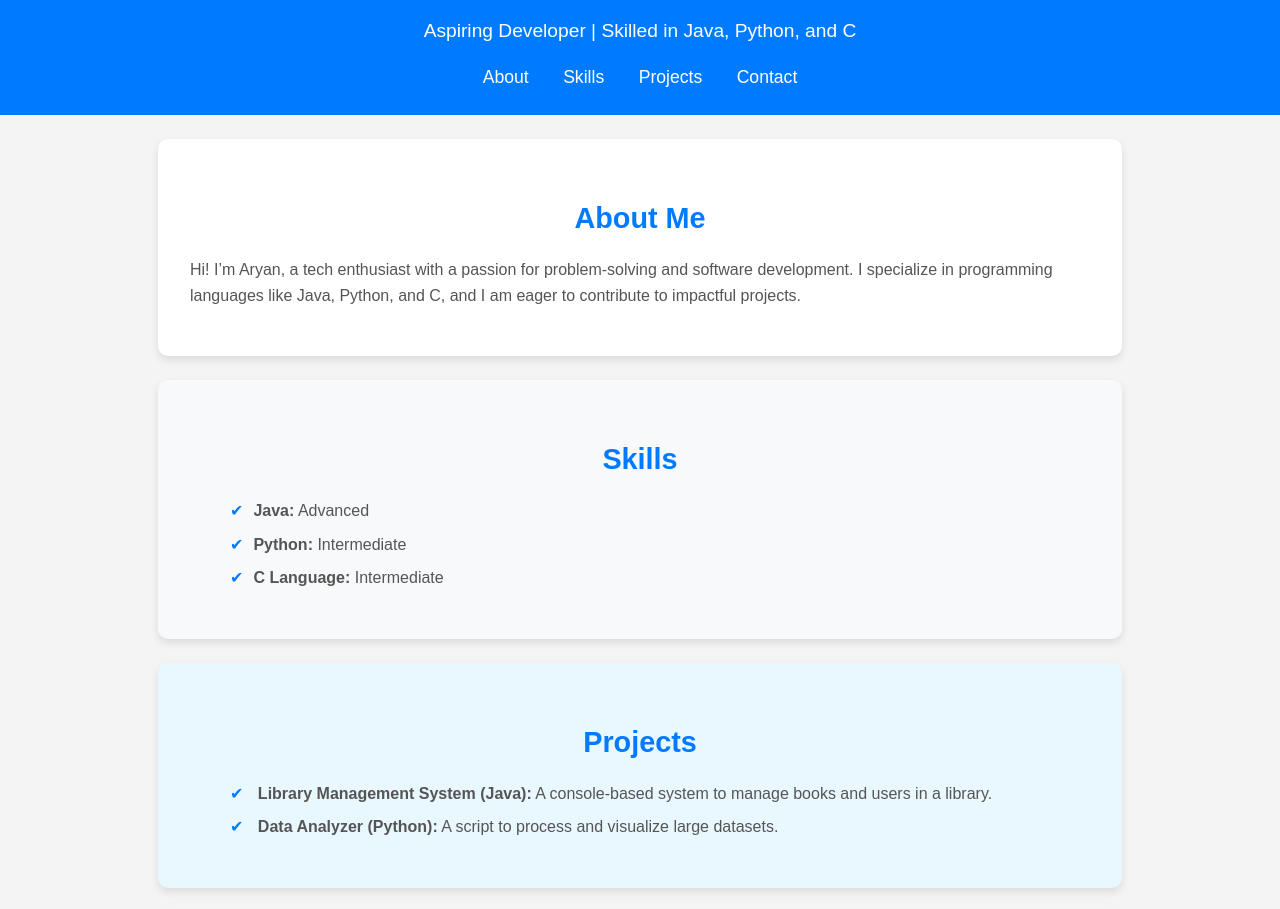
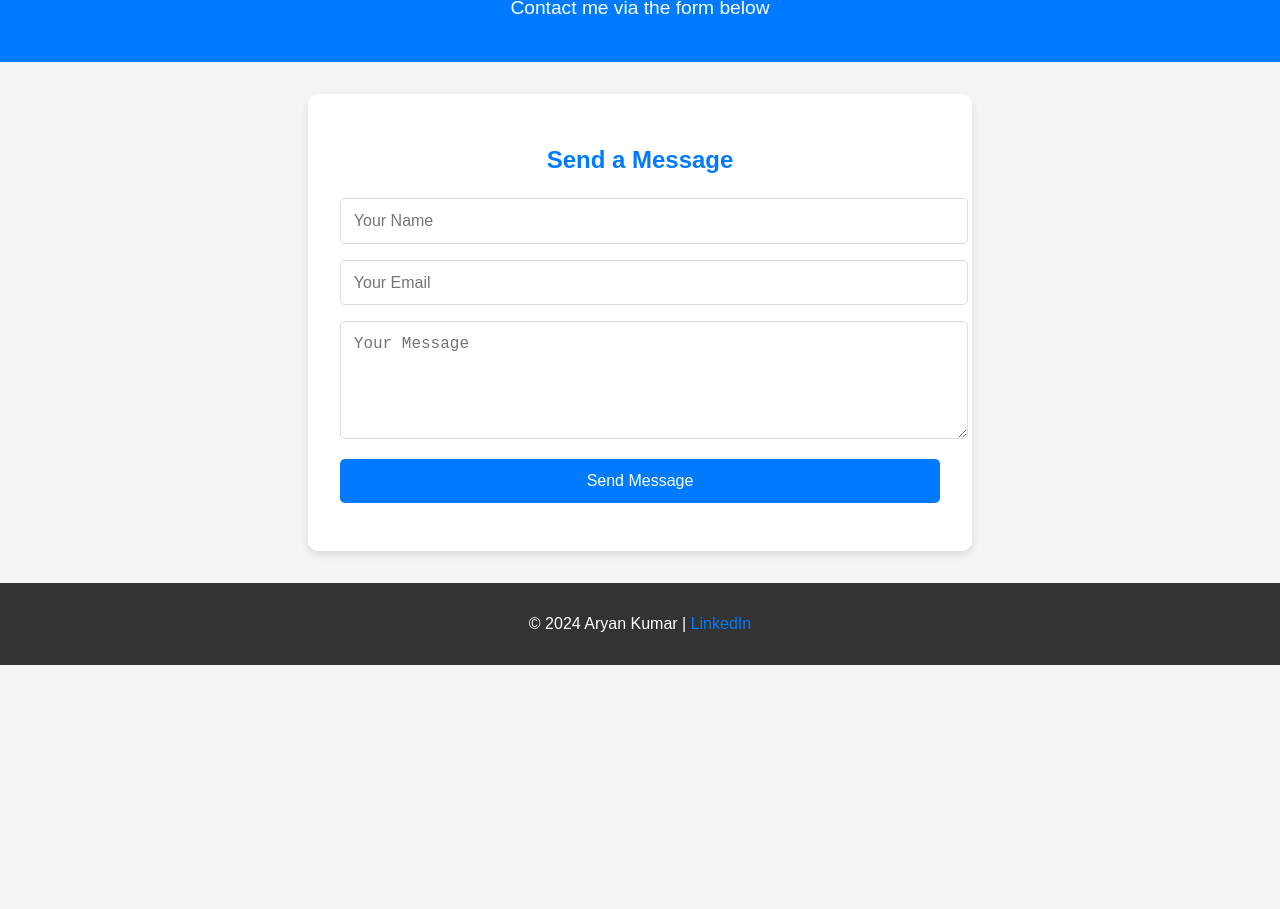
Before and after one commit to Sharplynax/my-portfolio, a plain HTML site: page index.html in a window 1280 px wide. Shown: the part 91-1000 px from the top of the page. After the commit the page ends 800 px from the top, so only its background shows below. Drawn offline with Linux system fonts and the light colour scheme.

Commit message:
Update index.html

```diff
--- a/index.html
+++ b/index.html
@@ -3,109 +3,52 @@
 <head>
     <meta charset="UTF-8">
     <meta name="viewport" content="width=device-width, initial-scale=1.0">
-    <title>Aryan Kumar - Portfolio</title>
+    <title>Contact Aryan Kumar</title>
     <link rel="stylesheet" href="https://cdnjs.cloudflare.com/ajax/libs/font-awesome/6.0.0-beta3/css/all.min.css">
     <style>
-        /* Basic Reset */
+        /* Basic Styling */
         body {
             font-family: 'Arial', sans-serif;
             margin: 0;
             padding: 0;
-            box-sizing: border-box;
-        }
-
-        /* Global Colors */
-        :root {
-            --primary-color: #007BFF;
-            --secondary-color: #333;
-            --background-color: #f4f4f4;
-            --text-color: #555;
-            --light-color: #f8f9fa;
-        }
-
-        body {
-            background-color: var(--background-color);
-            color: var(--text-color);
-            line-height: 1.6;
+            background-color: #f4f4f4;
+            color: #333;
         }
 
         header {
-            background: var(--primary-color);
+            background-color: #007BFF;
             color: white;
+            text-align: center;
             padding: 1.5rem 0;
-            text-align: center;
         }
 
         header h1 {
+            margin: 0;
             font-size: 2.5rem;
-            margin: 0;
         }
 
         header p {
             font-size: 1.2rem;
         }
 
-        nav {
-            margin-top: 1rem;
-        }
-
-        nav a {
-            color: white;
-            text-decoration: none;
-            margin: 0 15px;
-            font-size: 1.1rem;
-            transition: color 0.3s ease;
-        }
-
-        nav a:hover {
-            color: var(--light-color);
-        }
-
-        section {
+        main {
+            max-width: 600px;
+            margin: 2rem auto;
+            background: white;
             padding: 2rem;
-            margin: 1.5rem auto;
-            max-width: 900px;
-            background: white;
             border-radius: 10px;
             box-shadow: 0 4px 8px rgba(0, 0, 0, 0.1);
         }
 
         h2 {
-            color: var(--primary-color);
-            margin-bottom: 1rem;
+            color: #007BFF;
             text-align: center;
-            font-size: 1.8rem;
+            margin-bottom: 1.5rem;
         }
 
-        p, ul {
-            font-size: 1rem;
-            margin-bottom: 1rem;
-        }
-
-        ul li {
-            margin: 0.5rem 0;
-            list-style: none;
-        }
-
-        ul li::before {
-            content: "✔";
-            color: var(--primary-color);
-            margin-right: 10px;
-        }
-
-        a {
-            color: var(--primary-color);
-            text-decoration: none;
-        }
-
-        a:hover {
-            text-decoration: underline;
-        }
-
-        /* Contact Section */
-        .contact-form input,
-        .contact-form textarea,
-        .contact-form button {
+        form input,
+        form textarea,
+        form button {
             width: 100%;
             margin-bottom: 1rem;
             padding: 0.8rem;
@@ -114,104 +57,64 @@
             font-size: 1rem;
         }
 
-        .contact-form button {
-            background: var(--primary-color);
+        form button {
+            background-color: #007BFF;
             color: white;
             border: none;
             cursor: pointer;
-            font-size: 1rem;
         }
 
-        .contact-form button:hover {
-            background: #0056b3;
+        form button:hover {
+            background-color: #0056b3;
         }
 
         footer {
             text-align: center;
             padding: 1rem;
-            background: var(--secondary-color);
+            background-color: #333;
             color: white;
             margin-top: 2rem;
         }
 
-        /* Section Highlights */
-        #skills {
-            background: var(--light-color);
+        a {
+            color: #007BFF;
+            text-decoration: none;
         }
 
-        #projects {
-            background: #e9f7ff;
-        }
-
-        #contact {
-            background: var(--light-color);
-        }
-
-        .icon {
-            font-size: 1.2rem;
-            margin-right: 10px;
-            color: var(--primary-color);
+        a:hover {
+            text-decoration: underline;
         }
     </style>
 </head>
 <body>
     <header>
         <h1>Aryan Kumar</h1>
-        <p>Aspiring Developer | Skilled in Java, Python, and C</p>
-        <nav>
-            <a href="#about">About</a>
-            <a href="#skills">Skills</a>
-            <a href="#projects">Projects</a>
-            <a href="#contact">Contact</a>
-        </nav>
+        <p>Contact me via the form below</p>
     </header>
+    <main>
+        <h2>Send a Message</h2>
+        <form action="https://formsubmit.co/aryank.210704@gmail.com" method="POST">
+            <!-- Name Field -->
+            <input type="text" name="name" placeholder="Your Name" required>
 
-    <section id="about">
-        <h2>About Me</h2>
-        <p>
-            Hi! I’m Aryan, a tech enthusiast with a passion for problem-solving and software development.
-            I specialize in programming languages like Java, Python, and C, and I am eager to contribute to impactful projects.
-        </p>
-    </section>
+            <!-- Email Field -->
+            <input type="email" name="email" placeholder="Your Email" required>
 
-    <section id="skills">
-        <h2>Skills</h2>
-        <ul>
-            <li><strong>Java:</strong> Advanced</li>
-            <li><strong>Python:</strong> Intermediate</li>
-            <li><strong>C Language:</strong> Intermediate</li>
-        </ul>
-    </section>
+            <!-- Message Field -->
+            <textarea name="message" rows="5" placeholder="Your Message" required></textarea>
 
-    <section id="projects">
-        <h2>Projects</h2>
-        <ul>
-            <li>
-                <strong>Library Management System (Java):</strong> A console-based system to manage books and users in a library.
-            </li>
-            <li>
-                <strong>Data Analyzer (Python):</strong> A script to process and visualize large datasets.
-            </li>
-        </ul>
-    </section>
+            <!-- Submit Button -->
+            <button type="submit">Send Message</button>
 
-    <section id="contact">
-        <h2>Contact Me</h2>
-        <p>If you’d like to get in touch, feel free to reach out:</p>
-        <ul>
-            <li><i class="fas fa-envelope icon"></i> <a href="mailto:aryank.210704@gmail.com">aryank.210704@gmail.com</a></li>
-            <li><i class="fab fa-linkedin icon"></i> <a href="https://www.linkedin.com/in/aryan-kumar-088a11299" target="_blank">Aryan Kumar</a></li>
-        </ul>
-        <form action="https://formspree.io/f/YOUR_FORM_ID" method="POST" class="contact-form">
-            <input type="text" name="name" placeholder="Your Name" required>
-            <input type="email" name="email" placeholder="Your Email" required>
-            <textarea name="message" placeholder="Your Message" rows="5" required></textarea>
-            <button type="submit">Send Message</button>
+            <!-- Anti-Bot Hidden Input -->
+            <input type="hidden" name="_captcha" value="false">
+
+            <!-- Redirect to Thank You Page -->
+            <input type="hidden" name="_next" value="https://yourwebsite.github.io/thank-you.html">
         </form>
-    </section>
-
+    </main>
     <footer>
-        <p>&copy; 2024 Aryan Kumar. All Rights Reserved.</p>
+        <p>&copy; 2024 Aryan Kumar | <a href="https://www.linkedin.com/in/aryan-kumar-088a11299" target="_blank">LinkedIn</a></p>
     </footer>
 </body>
 </html>
```
